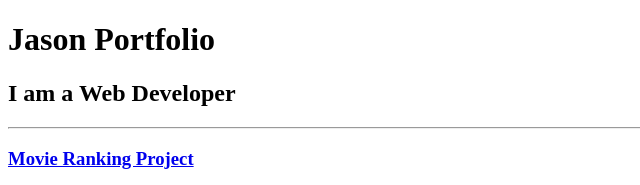
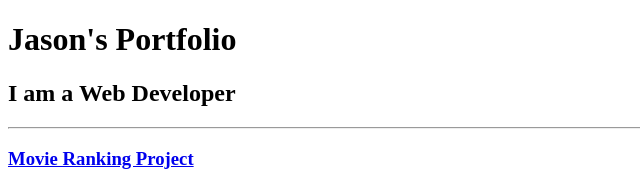
Before and after one commit to skyepoint-weaver-jason/udemy_web_dev_html-portfolio, a plain HTML site: page index.html in a window 1280 px wide. Shown: the top 185 px of the page, 0-640 px from the left. Drawn offline with Linux system fonts and the light colour scheme.

Commit message:
Update index.html

```diff
--- a/index.html
+++ b/index.html
@@ -7,7 +7,7 @@
 <!-- TODO 1: Create the HTML Boilerplate -->
 <head>
 <body>
-<H1>Jason Portfolio</H1>
+<H1>Jason's Portfolio</H1>
 <H2>I am a Web Developer</H2>
 <hr>
 <!-- TODO 2: Add Your previous projects' HTML into the public folder -->
```
